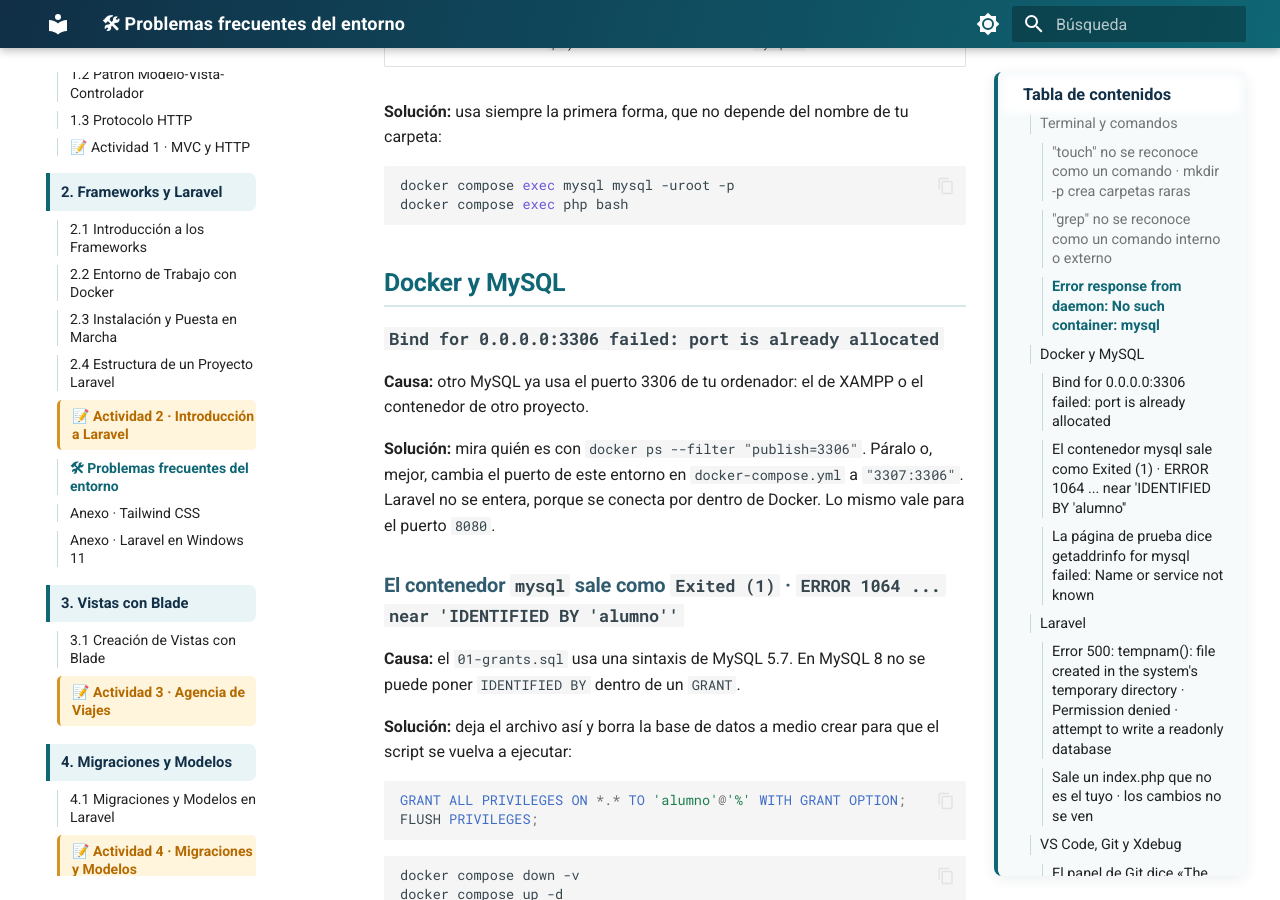
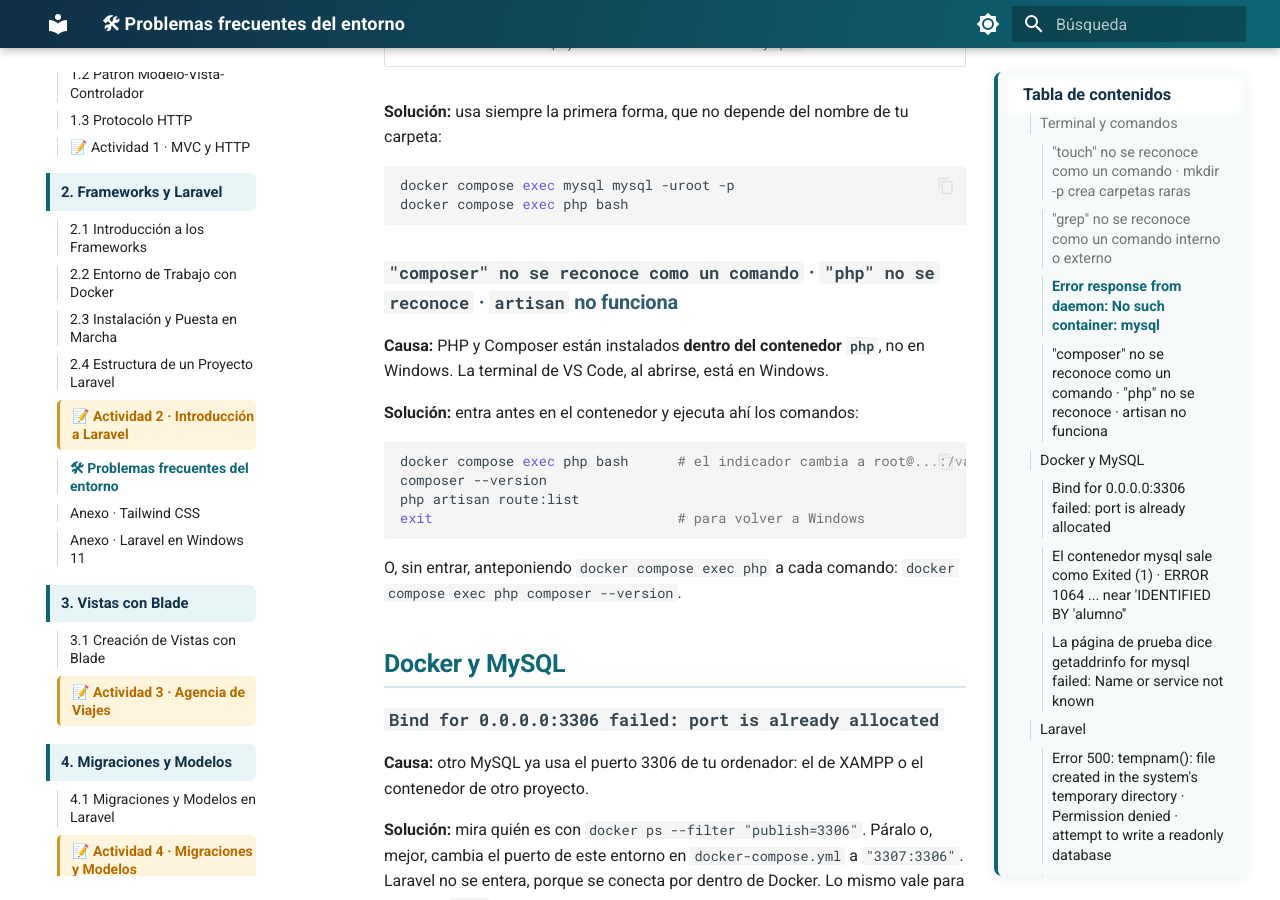
Before and after one commit to evaprofe/CURSO_DWES_2627, an MkDocs documentation site: the page built from docs/tema-02-frameworks-laravel/anexo-problemas-frecuentes.md, in a window 1280 px wide and 900 px high, scrolled down 1193 px. Built offline with MkDocs 1.6.1 and Material for MkDocs 9.7.7, drawn with Linux system fonts in a browser that asks for light colours; some of the changed text lies outside the part shown.

Commit message:
Problemas frecuentes: composer/php/artisan solo existen dentro del contenedor
Co-Authored-By: Claude Opus 5.5 <noreply@anthropic.com>
Claude-Session: https://claude.ai/code/session_01TebUxFVcE19MoqUiiF7ZX1

````diff
--- a/docs/tema-02-frameworks-laravel/anexo-problemas-frecuentes.md
+++ b/docs/tema-02-frameworks-laravel/anexo-problemas-frecuentes.md
@@ -35,6 +35,21 @@ Esta página recoge los errores que aparecen con más frecuencia al seguir los a
 docker compose exec mysql mysql -uroot -p
 docker compose exec php bash
 ```
+
+### `"composer" no se reconoce como un comando` · `"php" no se reconoce` · `artisan` no funciona
+
+**Causa:** PHP y Composer están instalados **dentro del contenedor `php`**, no en Windows. La terminal de VS Code, al abrirse, está en Windows.
+
+**Solución:** entra antes en el contenedor y ejecuta ahí los comandos:
+
+```bash
+docker compose exec php bash      # el indicador cambia a root@...:/var/www/html#
+composer --version
+php artisan route:list
+exit                              # para volver a Windows
+```
+
+O, sin entrar, anteponiendo `docker compose exec php` a cada comando: `docker compose exec php composer --version`.
 
 ## Docker y MySQL
 
````
